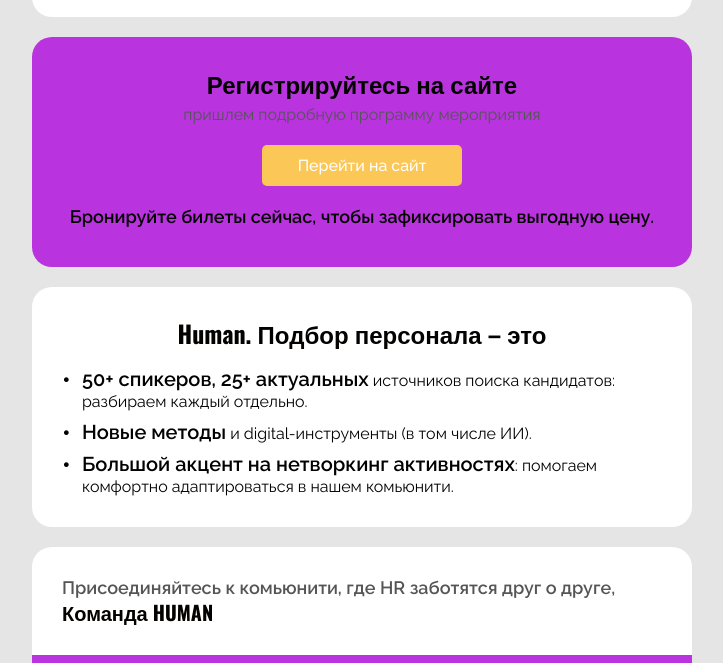
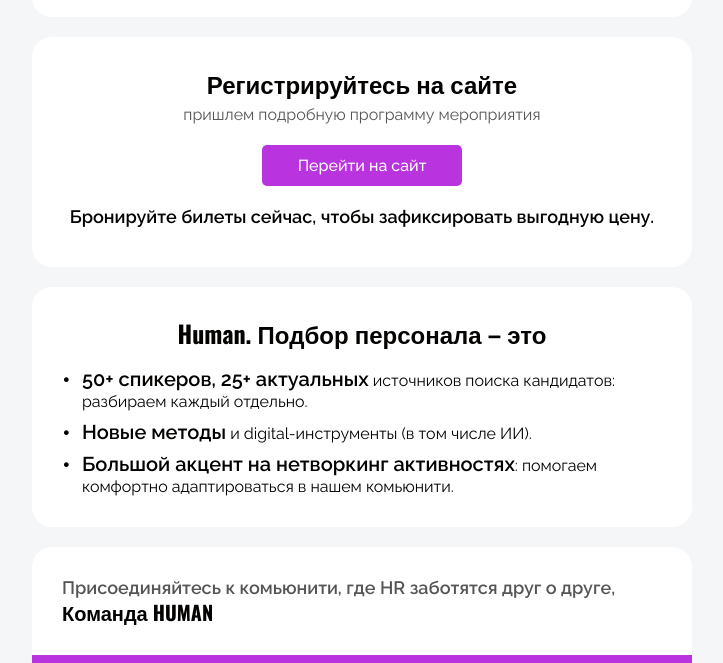
Before and after one commit to Anastasiia-Am/human_rec_16.08, a plain HTML site: page index.html in a window 1280 px wide. Shown: the part 1562-2225 px from the top of the page, without its empty margins (278-1001 px from the left). Drawn offline with nearby package versions, Linux system fonts and the light colour scheme.

Commit message:
Update index.html

```diff
--- a/index.html
+++ b/index.html
@@ -68,13 +68,13 @@
 </head>
 <body style="margin: 0px; padding: 0px; background-color: #f5f6f8;"><table cellpadding="0" cellspacing="0" border="0" width="100%" style="font-size: 1px; line-height: normal; background-color: #f5f6f8;" bgcolor="#f5f6f8">
         <tr em="group">
-            <td align="center" bgcolor="#E5E5E5" style="background-color: #e5e5e5;" class="em-mob-padding_right-10 em-mob-padding_left-10">
+            <td align="center" bgcolor="#F5F6F8" style="background-color: #f5f6f8;" class="em-mob-padding_right-10 em-mob-padding_left-10">
                 <!--[if (gte mso 9)|(IE)]>
 				<table cellpadding="0" cellspacing="0" border="0" width="660"><tr><td>
 				<![endif]-->
                 <table cellpadding="0" cellspacing="0" width="100%" border="0" style="max-width: 660px; min-width: 660px; width: 660px;" class="em-narrow-table">
 <tr em="block" class="em-structure">
-  <td align="center" style="padding: 30px; background-color: #e5e5e5; border-top-left-radius: 20px; border-top-right-radius: 20px;" class="em-mob-padding_left-20 em-mob-padding_right-20" bgcolor="#E5E5E5">
+  <td align="center" style="padding: 30px; border-top-left-radius: 20px; border-top-right-radius: 20px;" class="em-mob-padding_left-20 em-mob-padding_right-20">
     <table border="0" cellspacing="0" cellpadding="0" class="em-mob-width-100perc">
       <tr>
         <td width="600" valign="top" class="em-mob-wrap em-mob-width-100perc">
@@ -156,7 +156,7 @@
       </tr></table>
   </td>
 </tr><tr em="block" class="em-structure">
-  <td align="center" style="padding: 10px 30px 20px; background-color: #f5f6f8; background-repeat: repeat;" class="em-mob-padding_left-20 em-mob-padding_right-20" bgcolor="#F5F6F8">
+  <td align="center" style="padding: 10px 30px 20px; background-color: #f5f5f5; background-repeat: repeat;" class="em-mob-padding_left-20 em-mob-padding_right-20" bgcolor="#F5F5F5">
     <table border="0" cellspacing="0" cellpadding="0" class="em-mob-width-100perc">
       <tr>
         <td width="150" valign="top" class="em-mob-wrap em-mob-width-100perc"><table cellpadding="0" cellspacing="0" border="0" width="100%" em="atom"><tr><td class="em-mob-text_align-center">
@@ -212,7 +212,7 @@
       </tr></table>
   </td>
 </tr><tr em="block" class="em-structure">
-                                    <td align="center" style="padding: 30px; background-color: #b934df; background-repeat: repeat; border-radius: 20px;" class="em-mob-padding_left-20 em-mob-padding_right-20" bgcolor="#B934DF">
+                                    <td align="center" style="padding: 30px; background-repeat: repeat; border-radius: 20px; background-color: #ffffff;" class="em-mob-padding_left-20 em-mob-padding_right-20" bgcolor="#FFFFFF">
                                         <table align="center" border="0" cellspacing="0" cellpadding="0" class="em-mob-width-100perc">
                                             <tr>
                                                 <td width="600" valign="top" class="em-mob-wrap em-mob-width-100perc">
@@ -225,7 +225,7 @@
 <table cellpadding="0" cellspacing="0" border="0" width="100%" em="atom"><tr><td style="padding-top: 10px; padding-right: 0px; padding-left: 0px;" align="center">
   <table cellpadding="0" cellspacing="0" border="0" width="200">
     <tr>
-      <td align="center" valign="middle" height="41" style="background-color: #fbc757; border-radius: 5px; height: 41px;" bgcolor="#FBC757">
+      <td align="center" valign="middle" height="41" style="background-color: #b934df; border-radius: 5px; height: 41px;" bgcolor="#B934DF">
         <a style="display: block; height: 41px; font-family: Helvetica, Arial, sans-serif; font-size: 16px; line-height: 41px; text-decoration: none; white-space: nowrap; color: #ffffff;" class="em-font-Raleway-Medium" target="_blank" href="https://humanconf.ru/recruitment?utm_source=anons0608rec&utm_medium=email">Перейти на&nbsp;сайт</a>
       </td>
     </tr></table>
```
